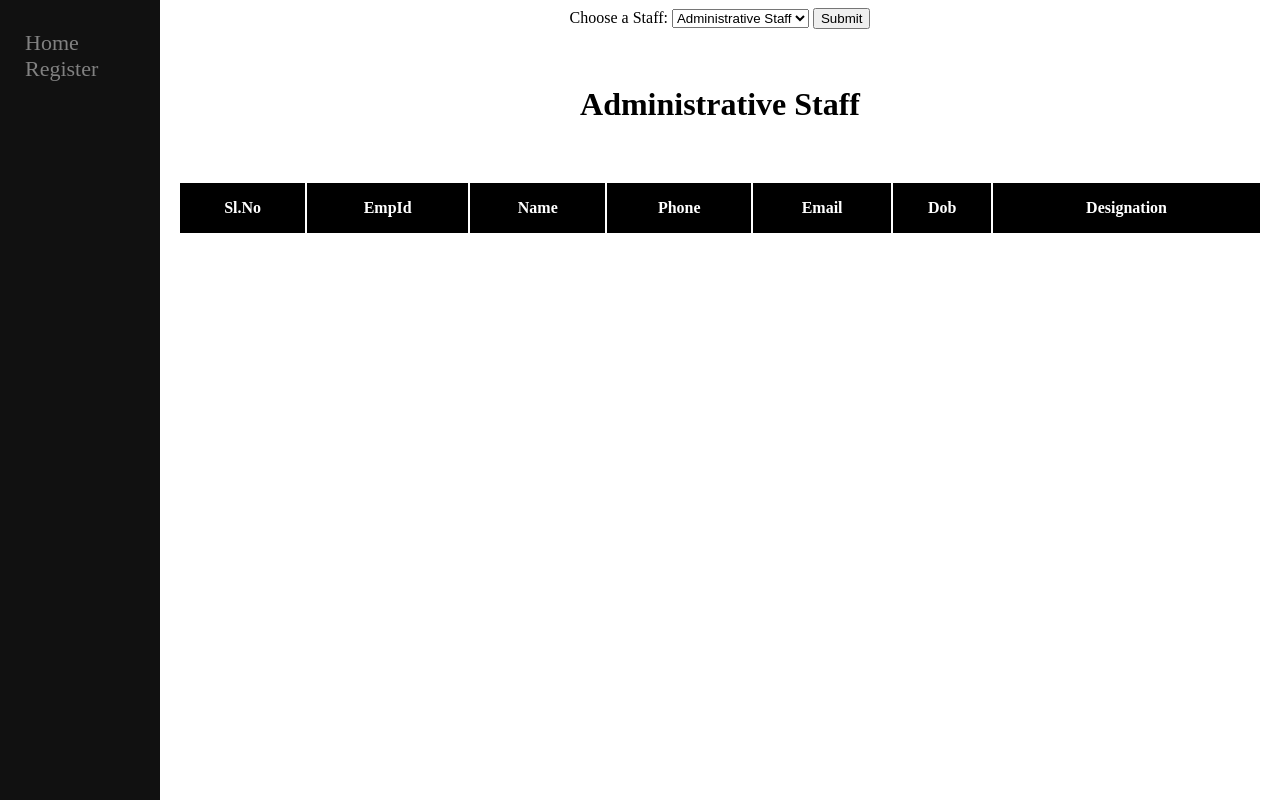
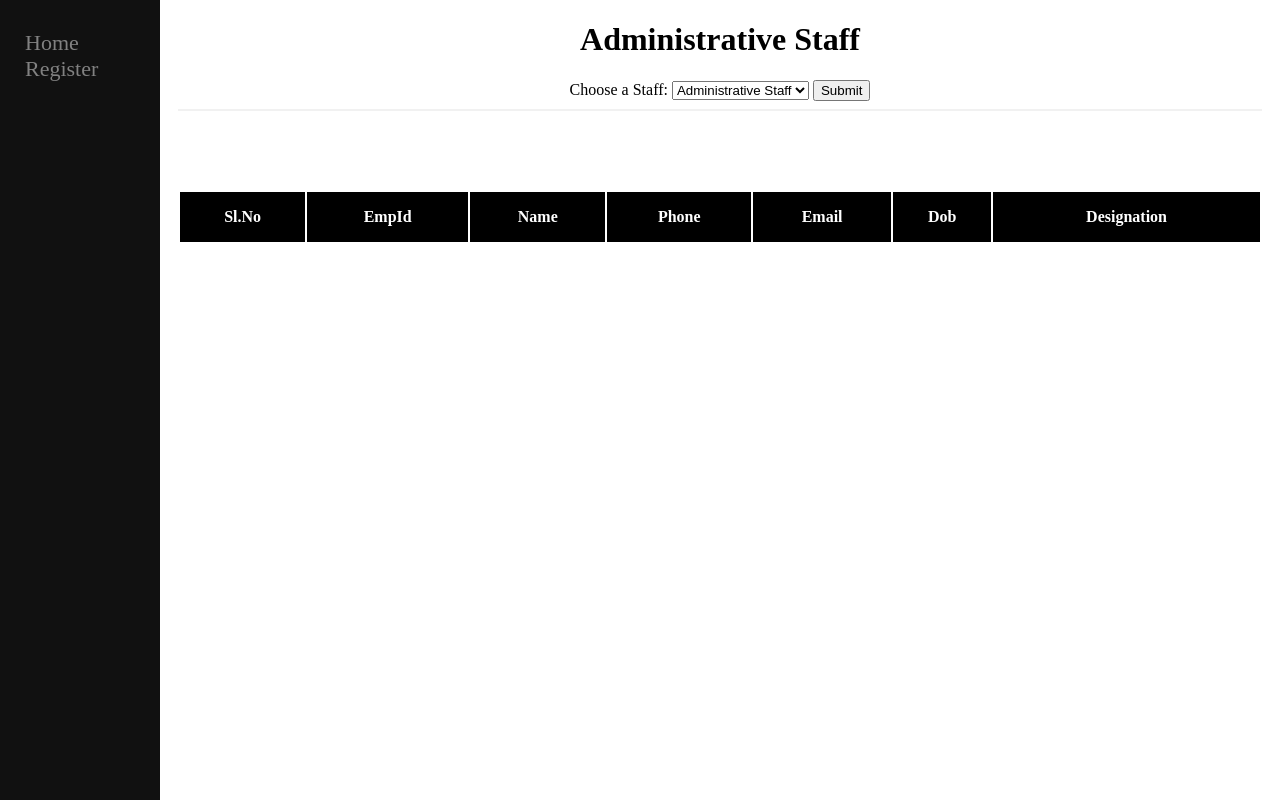
Before and after one commit to RahulMohanK/TaskUI, a plain HTML site: page home.html in a window 1280 px wide. Drawn offline with Linux system fonts and the light colour scheme; no server answers.

Commit message:
Home UI change

```diff
--- a/home.html
+++ b/home.html
@@ -22,6 +22,7 @@
     <div class="main">
 
         <div align="center">
+            <h1 id="staffHeading" align="center"></h1>
             <form>
                 <label for="Staff">Choose a Staff:</label>
 
@@ -32,11 +33,12 @@
                 </select>
                 <button type="button" onclick="getHeading()" id="loadbtn">Submit</button>
             </form>
+
         </div>
 
-        <br><br>
-        <h1 id="staffHeading" align="center"></h1>
-        <br><br>
+
+        <hr>
+        <br><br><br>
         <div id="tableDiv">
             <table id="staffTable">
             </table>
```
